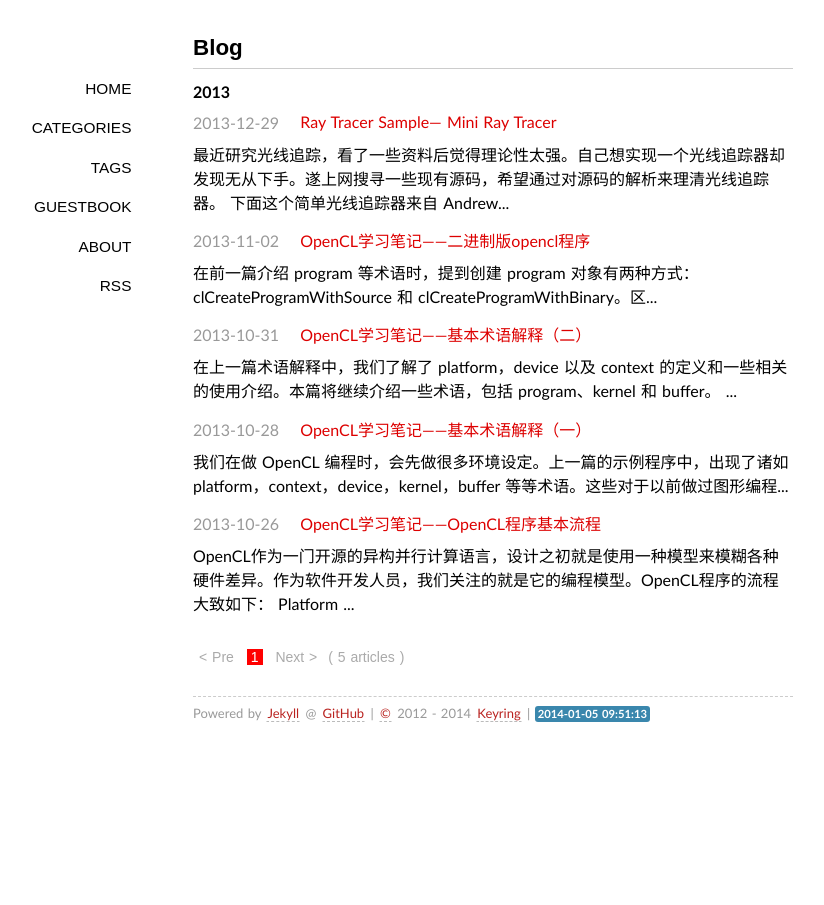
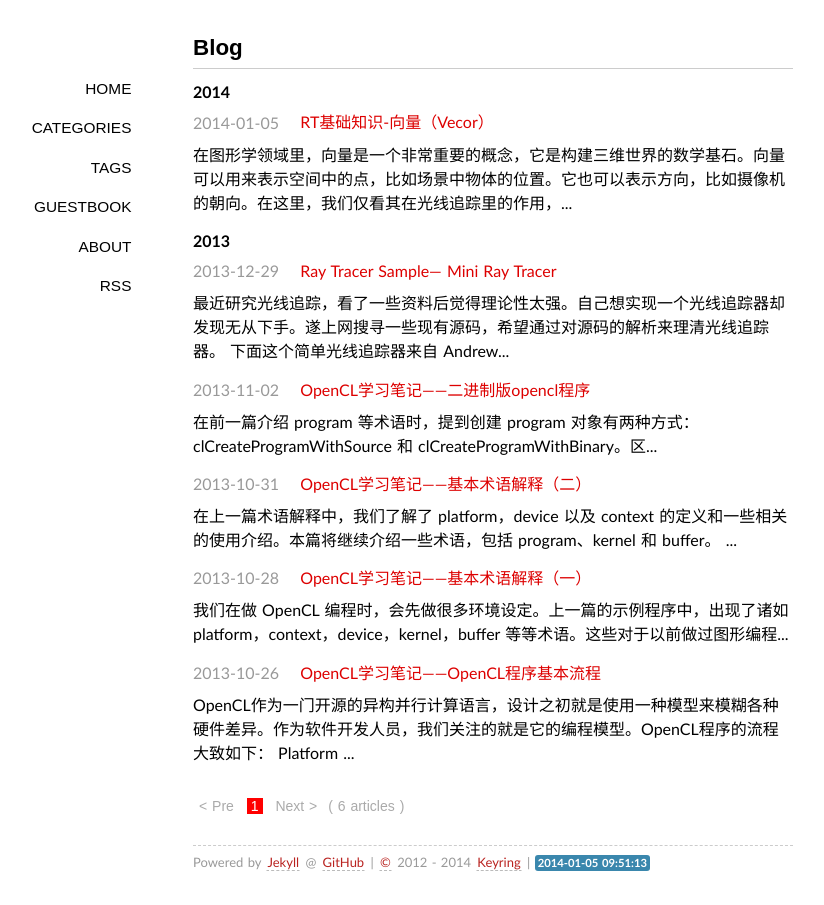
Before and after one commit to keyring/keyring.github.io, a Jekyll site: the page built from index.html, in a window 1280 px wide. Shown: the whole page, without its empty margins (147-971 px from the left). Built offline with Jekyll 4.4.1, drawn with Linux system fonts in a browser that asks for light colours; some web fonts are replaced; Markdown is read by kramdown in place of the engine named in the settings; the list of posts is cut into pages by our own code; some of the changed lines change nothing that is shown.

Commit message:
add vector introduction
fix file name

```diff
--- /dev/null
+++ b/_posts/2014-01-05-raytracer_02.md
@@ -0,0 +1,97 @@
+---
+data: 2014-01-05
+layout: post
+title: RT基础知识-向量（Vecor）
+categories: Ray Tracing
+tags: 光线追踪 基础知识
+---
+
+在图形学领域里，向量是一个非常重要的概念，它是构建三维世界的数学基石。向量可以用来表示空间中的点，比如场景中物体的位置。它也可以表示方向，比如摄像机的朝向。在这里，我们仅看其在光线追踪里的作用，包括光线的方向、相交点位置和方向、反射模型等等。
+
+从数学上看，向量中的元素可以是无穷的，但一般在图形应用中，三维向量比较常用，根据需要也可以自由扩展（DOOM3里面有 `idVec2`——`idVec6`、`idVecX` 六个向量类）。
+
+向量可表示为有向线段，由长度与方向定义。对于3D向量，可采用3个浮点数分别表示其在笛卡尔坐标系中x，y，z轴的投影。
+
+接下来我们实现一个3D向量结构（类）。
+
+##属性/成员
+--------------------------------------------------------
+首先是向量的属性（成分/元素/分量），我们的 `Vector3` 如下：
+
+	typedef struct {
+		double x, y, z;
+	}Vector3;
+
+当然，为了方便快捷地访问其中的元素，也可以这样定义：
+
+	typedef struct {
+		double e[3];
+	}Vector3;
+
+这里使用的是 `double` 而不是 `float`，只是因为光线追踪需要更高的精度。如果硬件不支持 `double`，那使用 `float` 也是可以的。再或者，也可以用 `#ifdef` 条件编译指令来进行选择。
+
+如果喜欢C++的类，可以这样写：
+
+	class Vector3 {
+		double x;
+		double y;
+		double z;
+
+		// or
+		// double e[3];
+	};
+
+##方法/函数
+-----------------------------------------------------------
+向量类支撑着图形世界的架构，会以工具函数的形式穿插在各种计算里。向量计算范围广泛，但其基本计算类型不多，主要就是 **加、减、乘（常数）、除（常数）、点乘、叉乘、规范化（normalization，就是求单位向量）**。
+
+由于向量计算的调用非常频繁，一般都写成 **宏** 或者 **内联函数**的形式。
+
+	// 宏的形式
+	#define vinit(v, a, b, c) { (v).x = a; (v).y = b; (v).z = c; } //初始化
+	#define vadd(v, a, b) vinit(v, (a).x+(b).x, (a).y+(b).y, (a).z+(b).z) //加
+	#define vsub(v, a, b) vinit(v, (a).x-(b).x, (a).y-(b).y, (a).z-(b).z) //减
+	#define vmul(v, a, b) { double k=(a); vinit(v, k*(b).x, k*(b).y, k*(b).z) } //乘（常数）
+	#define vdot(a, b) ((a).x*(b).x + (a).y*(b).y + (a).z*(b).z) //点乘
+	#define vcross(v a, b) vinit(v, (a).y*(b).z-(a).z*(b).y, (a).z*(b).x-(a).x*(b).z, (a).x*(b).y-(a).y*(b).x) //叉乘
+	#define vnorml(v) { double l = 1.0 / sqrt(vdot(v, v)); vmul(v, l, v); } // normalization
+
+宏定义的形式除非必不得已，还是少用为好。可读性与安全性均不能绝对保证。如果使用C++的话，我们可以进行操作符重载，这样其可读性大大增强。
+
+	// 操作符重载和内联形式
+	Vector3(double x_=0, double y_=0, double z_=0){ x=x_; y=y_; z=z_; } // 构造函数
+	Vector3 operator+(const Vector3 &b) const { return Vector3(x+b.x,y+b.y,z+b.z); } // 加
+	Vector3 operator-(const Vector3 &b) const { return Vector3(x-b.x,y-b.y,z-b.z); } // 减
+	Vector3 operator*(double b) const { return Vector3(x*b,y*b,z*b); } // 乘
+	double dot(const Vector3 &b) const { return x*b.x+y*b.y+z*b.z; } //点乘
+	Vector3 operator%(Vector3&b){return Vector3(y*b.z-z*b.y,z*b.x-x*b.z,x*b.y-y*b.x);} // 叉乘
+	Vector3& norml(){ return *this = *this * (1/sqrt(x*x+y*y+z*z)); } // normalization
+
+##总结
+---------------------------------------------------------------------
+基本的向量构造就完成了，这些也足够一个简单的光线追踪器使用了。如果未来需要扩展更多更方便的函数，直接添加在后面即可。下面是两种完整的 `Vector3`
+
+	// 第一种
+	typedef struct {
+		double x, y, z;
+	} Vector3;
+
+	#define vinit(v, a, b, c) { (v).x = a; (v).y = b; (v).z = c; }
+	#define vadd(v, a, b) vinit(v, (a).x + (b).x, (a).y + (b).y, (a).z + (b).z)
+	#define vsub(v, a, b) vinit(v, (a).x - (b).x, (a).y - (b).y, (a).z - (b).z)
+	#define vmul(v, a, b) { double k = (a); vinit(v, k * (b).x, k * (b).y, k * (b).z) }
+	#define vdot(a, b) ((a).x * (b).x + (a).y * (b).y + (a).z * (b).z)
+	#define vnorml(v) { double l = 1.0 / sqrt(vdot(v, v)); vmul(v, l, v); }
+	#define vcross(v, a, b) vinit(v, (a).y * (b).z - (a).z * (b).y, (a).z * (b).x - (a).x * (b).z, (a).x * (b).y - (a).y * (b).x)
+
+	// 第二种
+	class Vector3 {
+	  double x, y, z;
+	  Vector3(double x_=0, double y_=0, double z_=0){ x=x_; y=y_; z=z_; }
+	  Vector3 operator+(const Vector3 &b) const { return Vector3(x+b.x,y+b.y,z+b.z); }
+	  Vector3 operator-(const Vector3 &b) const { return Vector3(x-b.x,y-b.y,z-b.z); }
+	  Vector3 operator*(double b) const { return Vector3(x*b,y*b,z*b); }
+	  Vector3& norml(){ return *this = *this * (1/sqrt(x*x+y*y+z*z)); }
+	  double dot(const Vector3 &b) const { return x*b.x+y*b.y+z*b.z; }
+	  Vector3 operator%(Vector3 &b){return Vector3(y*b.z-z*b.y,z*b.x-x*b.z,x*b.y-y*b.x);}
+	};
```
Also changed, not shown: _posts/2013-12-29-raytracer_01.md (renamed from _posts/2013-12-29-raytracer.md, +2 -1 lines).
